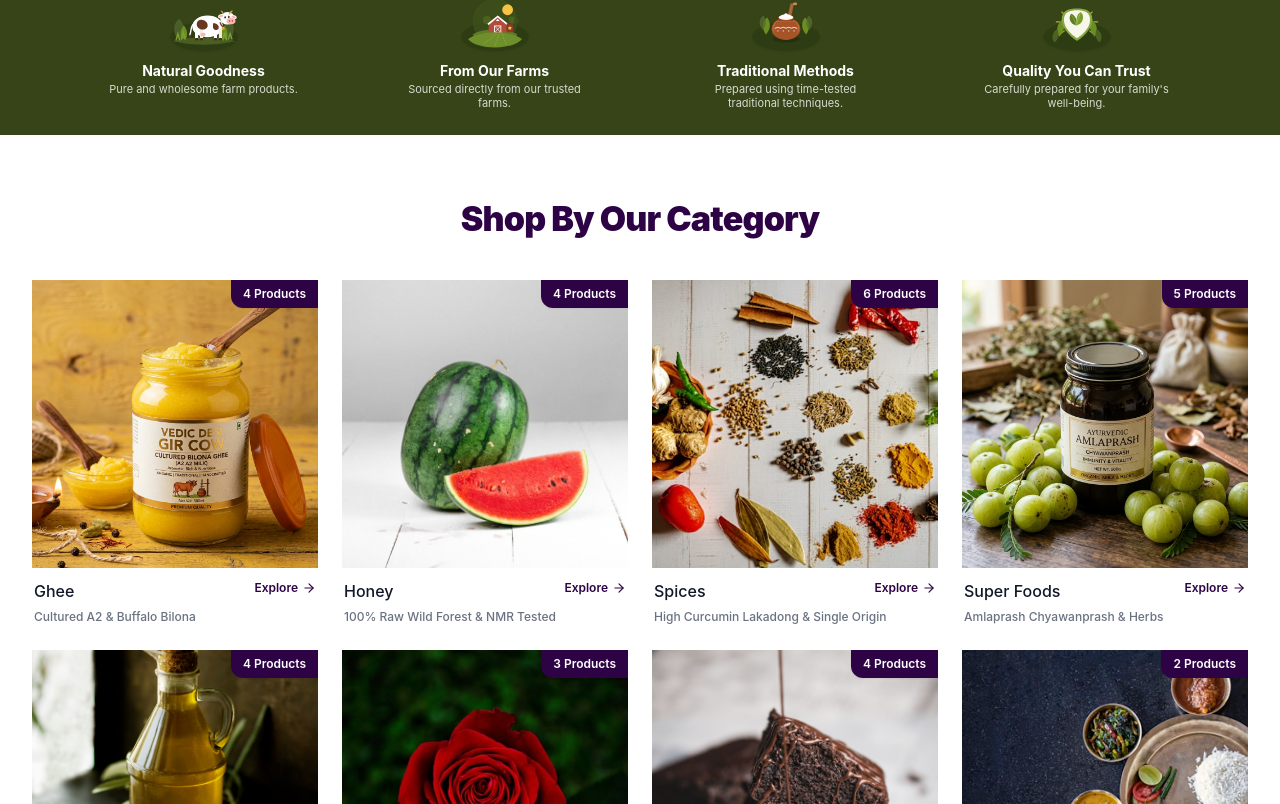
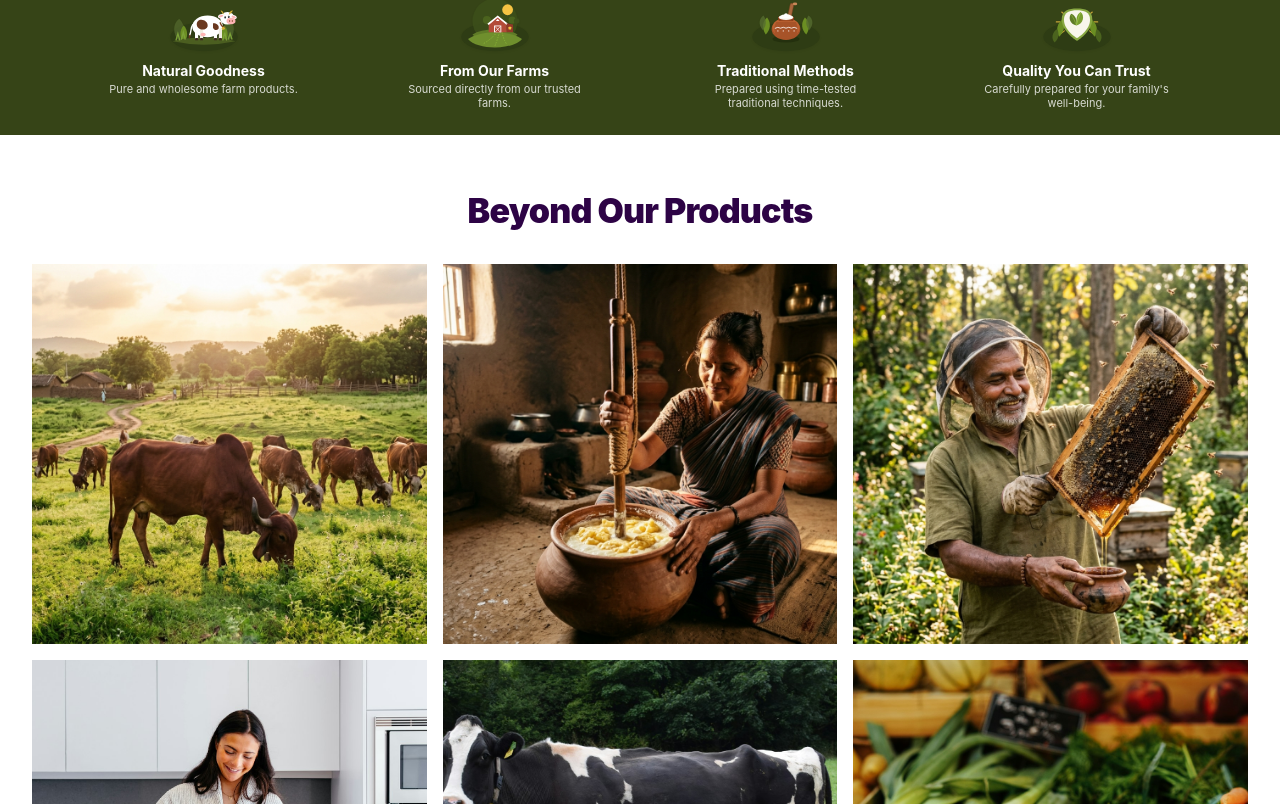
Before and after one commit to shyamsunderrao23/anvi-farms, a React (Vite) app: page / in a window 1280 px wide. Shown: the part 1776-2580 px from the top of the page. Built offline with nearby package versions, Linux system fonts and the light colour scheme.

Commit message:
refactor: remove Shop By Category section from homepage and update trust badges

```diff
--- a/src/App.jsx
+++ b/src/App.jsx
@@ -3,7 +3,6 @@ import Header from './components/Header'
 import StoryCategories from './components/StoryCategories'
 import HeroBanner from './components/HeroBanner'
 import WhyChooseUs from './components/WhyChooseUs'
-import ShopByCategory from './components/ShopByCategory'
 import GallerySection from './components/GallerySection'
 import CustomerReviews from './components/CustomerReviews'
 import Footer from './components/Footer'
@@ -485,13 +484,10 @@ export default function App() {
           {/* 5. Why Choose Anvi Farms Section */}
           <WhyChooseUs />
 
-          {/* 6. Shop By Our Category Section */}
-          <ShopByCategory onNavigateCategory={navigateToCategory} />
-
-          {/* 7. Beyond Our Products Gallery Section */}
+          {/* 6. Beyond Our Products Gallery Section */}
           <GallerySection />
 
-          {/* 8. Loved by Our Customers Section */}
+          {/* 7. Loved by Our Customers Section */}
           <CustomerReviews />
         </>
       )}
```
